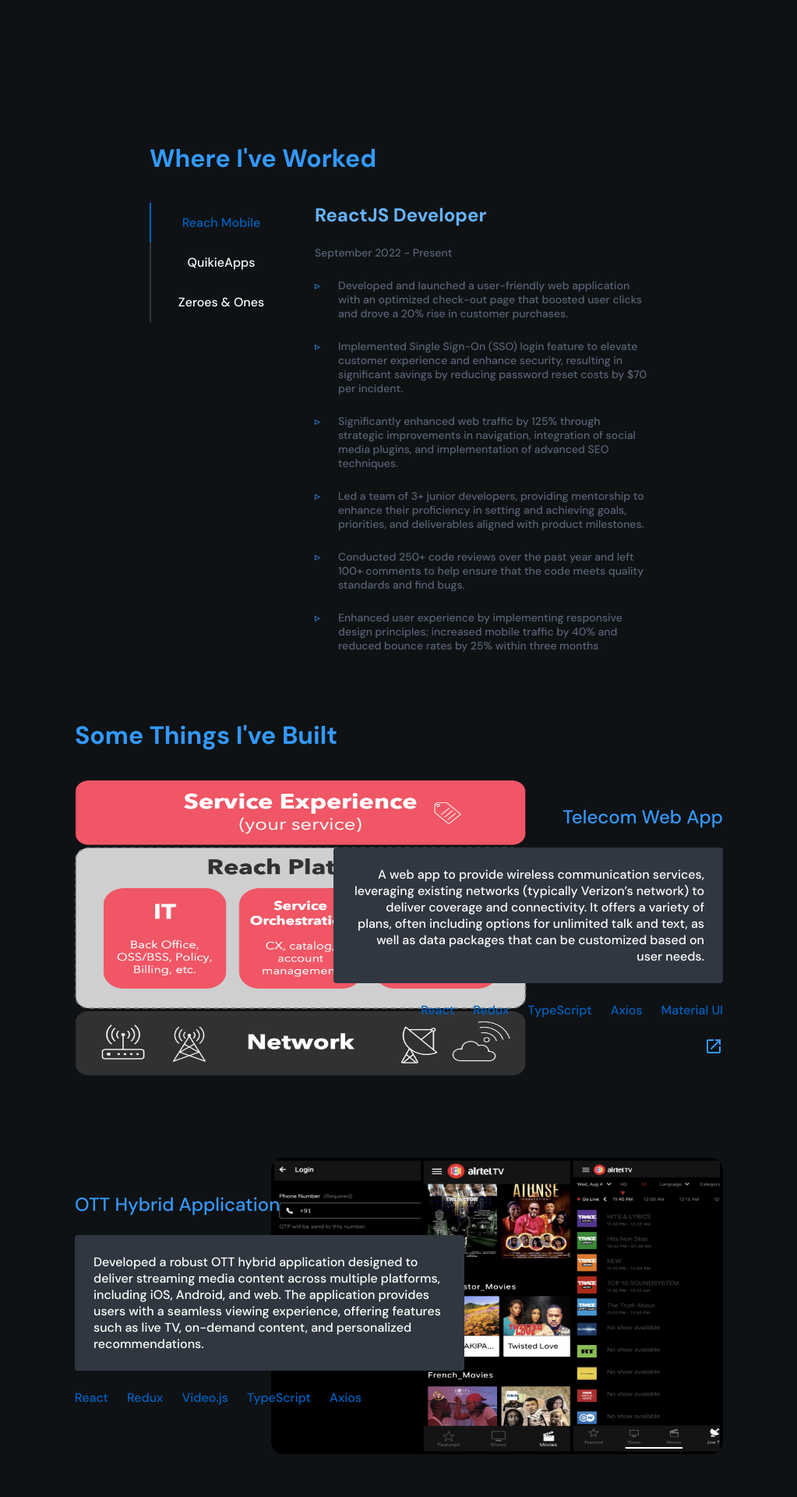
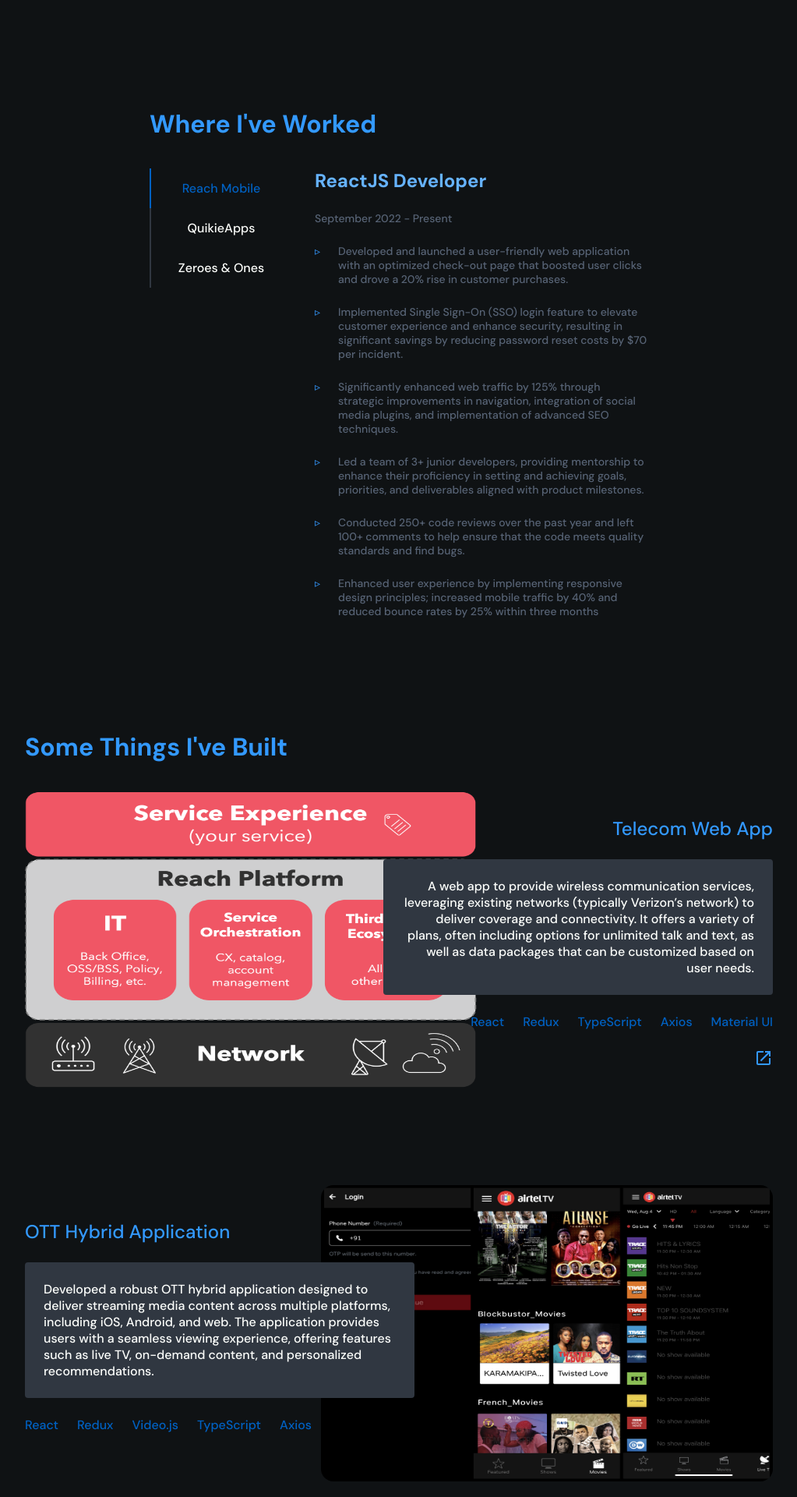
Before and after one commit to mohamedaasif/portfolio, a React (Create React App) app: page / in a window 1280 px wide. Shown: the part 1360-3280 px from the top of the page at 78% size, without its empty margins (128-1151 px from the left). Built offline with nearby package versions, Linux system fonts and the light colour scheme.

Commit message:
add ui responsive changes

```diff
--- a/src/components/About/About.tsx
+++ b/src/components/About/About.tsx
@@ -18,7 +18,6 @@
       sx={{
         width: { xs: "95%", md: "75%" },
         margin: "0 auto",
-        height: { xs: "auto", md: "calc(100vh - 60px)" },
       }}
     >
       <Box
@@ -34,8 +33,8 @@
       <Box
         sx={{
           display: "flex",
-          flexDirection: { xs: "column", md: "row" },
-          gap: { xs: "60px", md: "120px" },
+          flexDirection: { xs: "column", lg: "row" },
+          gap: { xs: "60px", lg: "120px" },
         }}
       >
         <Box
--- a/src/components/Contact/Contact.tsx
+++ b/src/components/Contact/Contact.tsx
@@ -16,17 +16,17 @@
     <Box
       ref={props.contactRef}
       sx={{
-        height: { xs: "auto", md: "calc(100vh - 60px)" },
         display: "flex",
         flexDirection: "column",
         alignItems: "center",
         justifyContent: "space-around",
+        margin: "120px auto",
       }}
     >
       <Box
         sx={{
-          width: { xs: "95%", md: "45%" },
-          margin: { xs: "100px auto", md: "0 auto" },
+          width: { xs: "95%", sm: "65%", lg: "45%" },
+          margin: "0 auto",
           display: "flex",
           flexDirection: "column",
           alignItems: "center",
--- a/src/components/Experience/Experience.tsx
+++ b/src/components/Experience/Experience.tsx
@@ -20,10 +20,8 @@
     <Box
       ref={props?.experienceRef}
       sx={{
-        width: { xs: "95%", md: "50%" },
-        margin: { xs: "100px auto", md: "0 auto" },
-        mb: "80px",
-        height: { xs: "auto", md: "calc(100vh - 60px)" },
+        width: { xs: "95%", md: "75%", lg: "50%" },
+        margin: "120px auto",
       }}
     >
       <Box
--- a/src/components/Projects/Projects.tsx
+++ b/src/components/Projects/Projects.tsx
@@ -26,7 +26,7 @@
     <Box
       ref={projectRef}
       sx={{
-        width: { xs: "95%", md: "65%" },
+        width: { xs: "95%", md: "75%" },
         margin: "0 auto",
       }}
     >
@@ -48,7 +48,7 @@
             flexDirection:
               (idx + 1) % 2 === 0 && !mobile && !ipad ? "row-reverse" : "row",
             position: "relative",
-            mb: { xs: "50px", sm: "100px" },
+            mb: { xs: "50px", sm: "120px" },
             background: {
               xs: darkTheme
                 ? "rgba(250, 250, 250, 0.05)"
```
